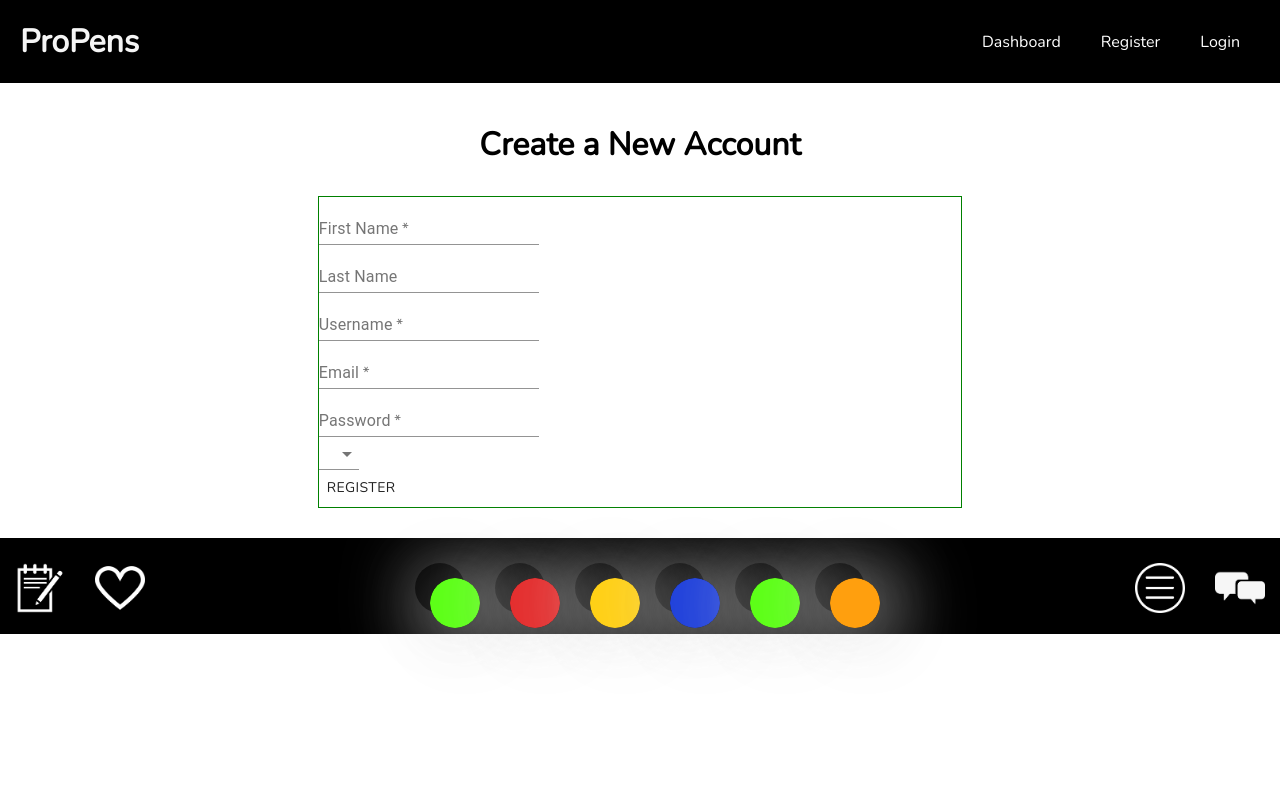
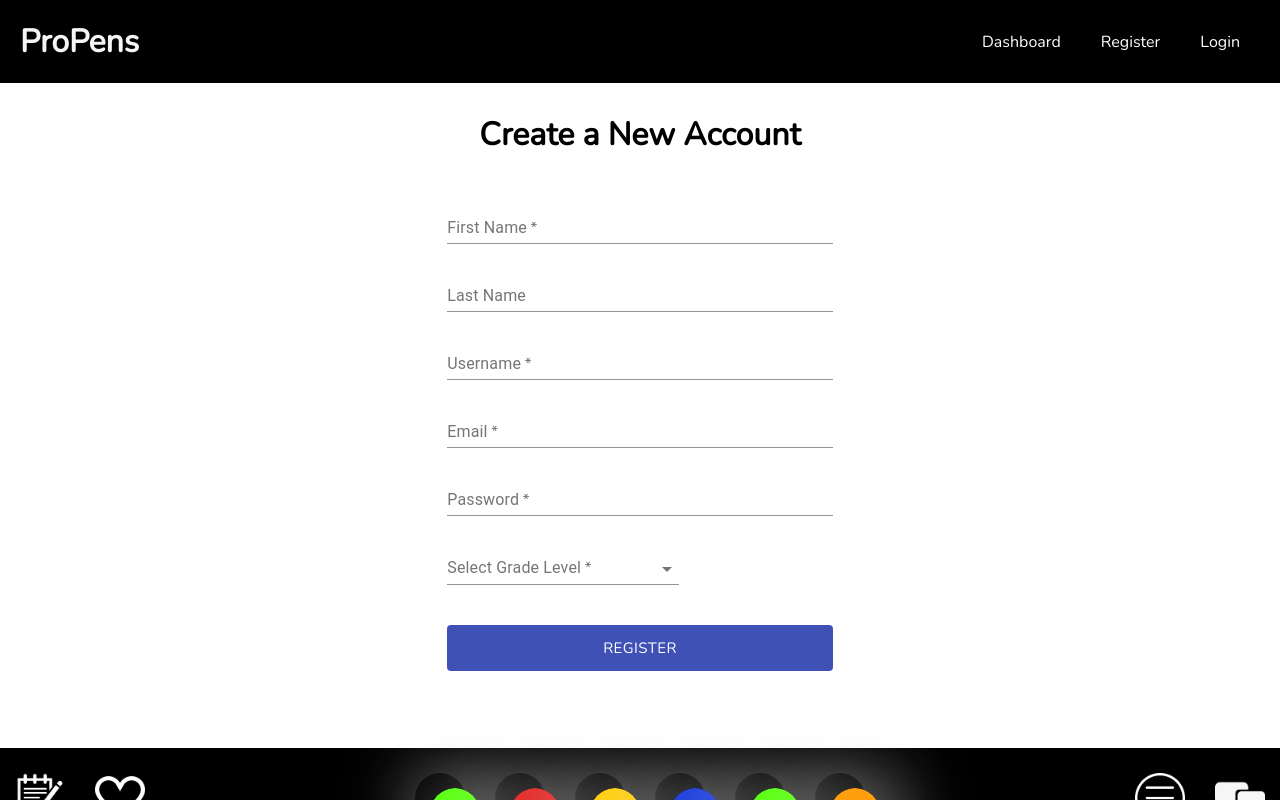
Before and after one commit to ProPens/LambdaHackathon, a React (Create React App) app in the folder propens/: page /register in a window 1280 px wide. Built offline with nearby package versions, Linux system fonts and the light colour scheme.

Commit message:
Added StyledComponents to registration & login forms

```diff
--- a/propens/src/App.css
+++ b/propens/src/App.css
@@ -20,7 +20,7 @@
 
 .bottombar {
   display: flex;
-  margin: 0 auto;
+  margin: 83px auto;
   padding-top: 10px;
   width: 100%;
   background-color: black;
@@ -29,6 +29,7 @@
   justify-content: center;
   position: fixed;
 }
+
 */ .bottomright {
   margin: 0 auto;
   margin-right: 0;
--- a/propens/src/StyledComponents/StyledFormComponents.js
+++ b/propens/src/StyledComponents/StyledFormComponents.js
@@ -1,5 +1,5 @@
 import {styled} from '@material-ui/core/styles';
-import { Container, Box, TextField} from '@material-ui/core';
+import { Container, Box, TextField, Select, FormControl, Button} from '@material-ui/core';
 
 
 export const FormContainer = styled(Container)({
@@ -10,7 +10,7 @@ export const FormContainer = styled(Container)({
 
 export const FormHeading = styled('h1')({
     width: '80%',
-    margin: '20px auto',
+    margin: '10px auto',
     padding: '10px 0',
     textAlign: 'center'
 });
@@ -18,15 +18,49 @@ export const FormHeading = styled('h1')({
 export const FormBox = styled(Box)({
     display: 'flex',
     width: '80%',
+    height: '449px',
     margin: '20px auto',
     justifyContent: 'center'
-})
+});
 
 export const Form = styled('form')({
     width: '80%',
-    border: '1px solid green'
-})
+    margin: 0,
+    padding: '0px 20px'
+});
 
 export const FormInputDiv = styled('div')({
-    width: '100%'
-})
+    width: '100%',
+    // border: '1px solid red',
+    display: 'flex',
+    justifyContent: 'center'
+
+});
+
+export const FormInputField = styled(TextField)({
+    width: '60%',
+    margin: '10px 0'
+});
+
+export const FormSelectField = styled(Select)({
+    width: '60%',
+    margin: '10px 0'
+});
+
+export const StyledFormControl = styled(FormControl)({
+    width: '60%',
+    margin: '10px 0'
+});
+
+export const FormSubmitBtn = styled(Button)({
+    width: '100%',
+    padding: '10px 0'
+});
+
+export const FormBtnDiv  =  styled('div')({
+    width: '60%',
+    margin: '0 auto',
+    padding: '20px 0',
+    display: 'flex',
+    justifyContent: 'flex-end'
+});
--- a/propens/src/components/Auth/UserLogin.js
+++ b/propens/src/components/Auth/UserLogin.js
@@ -1,8 +1,6 @@
 import React from 'react';
 import {useFormInput} from '../../hooks/FormInput';
-import {FormContainer} from '../../StyledComponents/StyledFormComponents';
-import {TextField} from '@material-ui/core';
-import {SubmitBtn} from '../../StyledComponents/MaterialUIGlobalStyles';
+import {FormContainer, FormBox, FormHeading, Form, FormInputDiv, FormInputField, FormSelectField, StyledFormControl, FormSubmitBtn, FormBtnDiv} from '../../StyledComponents/StyledFormComponents';
 import { useHistory } from "react-router-dom";
 import axios from 'axios';
 
@@ -34,14 +32,22 @@ const UserLoginForm = () => {
 
     return(
         <FormContainer>
-            <form onSubmit={handleSubmit} >
-            <TextField type="text" label="Username" value={username} onChange={setUsername}/>
-            <TextField type="password" label="password" value={password} onChange={setPassword}/>
-            <div className="submit-btn">
-                <SubmitBtn type="submit">Login</SubmitBtn>
-            </div>
-            </form>
-        </FormContainer>
+        <FormHeading>Log In</FormHeading>
+        <FormBox>
+            <Form onSubmit={handleSubmit}>
+
+                <FormInputDiv className="inputDiv">
+                    <FormInputField type="text" name="username" value={username}  label="Username" variant="standard" required onChange={setUsername}/>
+                </FormInputDiv>
+                <FormInputDiv className="inputDiv">
+                    <FormInputField type="password" name="password" value={password} autoComplete="current-password" label="Password" variant="standard" required onChange={setPassword} />
+                </FormInputDiv>
+                <FormBtnDiv>
+                    <FormSubmitBtn type="submit" color="primary" variant="contained" size="large" disableElevation>Log In</FormSubmitBtn>
+                </FormBtnDiv>
+            </Form>
+        </FormBox>
+    </FormContainer>
     )
 }
 
--- a/propens/src/components/Auth/UserRegistration.js
+++ b/propens/src/components/Auth/UserRegistration.js
@@ -1,12 +1,11 @@
 import React from 'react';
 import {useFormInput} from '../../hooks/FormInput';
-import {FormContainer, FormBox, FormHeading, Form} from '../../StyledComponents/StyledFormComponents';
-import {Button, TextField, Select} from '@material-ui/core';
-import {formStyles} from '../../StyledComponents/MaterialUIGlobalStyles';
+import {FormContainer, FormBox, FormHeading, Form, FormInputDiv, FormInputField, FormSelectField, StyledFormControl, FormSubmitBtn, FormBtnDiv} from '../../StyledComponents/StyledFormComponents';
+import {Button, InputLabel} from '@material-ui/core';
 import axios from 'axios';
 
 const UserRegistration = () => {
-    const styleClass = formStyles();
+
     const [firstName, setFirstName] = useFormInput('');
     const [lastName, setLastName] = useFormInput('');
     const [userName, setUserName] = useFormInput('');
@@ -48,34 +47,36 @@ const UserRegistration = () => {
             <FormHeading>Create a New Account</FormHeading>
             <FormBox>
                 <Form onSubmit={handleSubmit}>
-                    <div className="inputDiv">
-                        <TextField type="text" name="firstName" value={firstName} label="First Name" variant="standard" required onChange={setFirstName} />
-                    </div>
-                    <div className="inputDiv">
-                        <TextField type="text" name="lastName" value={lastName} label="Last Name" onChange={setLastName}/>
-                    </div>
-                    <div className="inputDiv">
-                        <TextField type="text" name="userName" value={userName}  label="Username" variant="standard" required onChange={setUserName}/>
-                    </div>
-                    <div className="inputDiv">
-                        <TextField type="email" name="email" value={email}  label="Email" variant="standard" required onChange={setEmail} />
-                    </div>
-                    <div className="inputDiv">
-                        <TextField type="password" name="password" value={password} autoComplete="current-password" label="Password" variant="standard" required onChange={setPassword} />
-                    </div>
-                    <div className="inputDiv">
-                        <Select required labelId="School Level" name="schoolLevel" value={schoolLevel} variant="standard" onChange={setSchoolLevel}>
-                            <option>Select Grade Level</option>
-                            <option value="middle school" >Middle School</option>
-                            <option value="high school">High School</option>
-                            <option value="college">UnderGrad/College</option>
-                        </Select>
-                    </div>
-                    <Button type="submit">Register</Button>
+                    <FormInputDiv>
+                        <FormInputField type="text" name="firstName" value={firstName} label="First Name" variant="standard" required onChange={setFirstName} />
+                    </FormInputDiv>
+                    <FormInputDiv>
+                        <FormInputField type="text" name="lastName" value={lastName} label="Last Name" onChange={setLastName}/>
+                    </FormInputDiv>
+                    <FormInputDiv>
+                        <FormInputField type="text" name="userName" value={userName}  label="Username" variant="standard" required onChange={setUserName}/>
+                    </FormInputDiv>
+                    <FormInputDiv>
+                        <FormInputField type="email" name="email" value={email}  label="Email" variant="standard" required onChange={setEmail} />
+                    </FormInputDiv>
+                    <FormInputDiv>
+                        <FormInputField type="password" name="password" value={password} autoComplete="current-password" label="Password" variant="standard" required onChange={setPassword} />
+                    </FormInputDiv>
+                    <FormInputDiv>
+                        <StyledFormControl>
+                            <InputLabel required>Select Grade Level</InputLabel>
+                            <FormSelectField required labelId="School Level" name="schoolLevel" value={schoolLevel} variant="standard" onChange={setSchoolLevel}>
+                                <option value="middle school" >Middle School</option>
+                                <option value="high school">High School</option>
+                                <option value="college">UnderGrad/College</option>
+                            </FormSelectField>
+                        </StyledFormControl>
+                    </FormInputDiv>
+                    <FormBtnDiv>
+                        <FormSubmitBtn type="submit" color="primary" variant="contained" size="large" disableElevation>Register</FormSubmitBtn>
+                    </FormBtnDiv>
                 </Form>
-
             </FormBox>
-
         </FormContainer>
     )
 }
```
